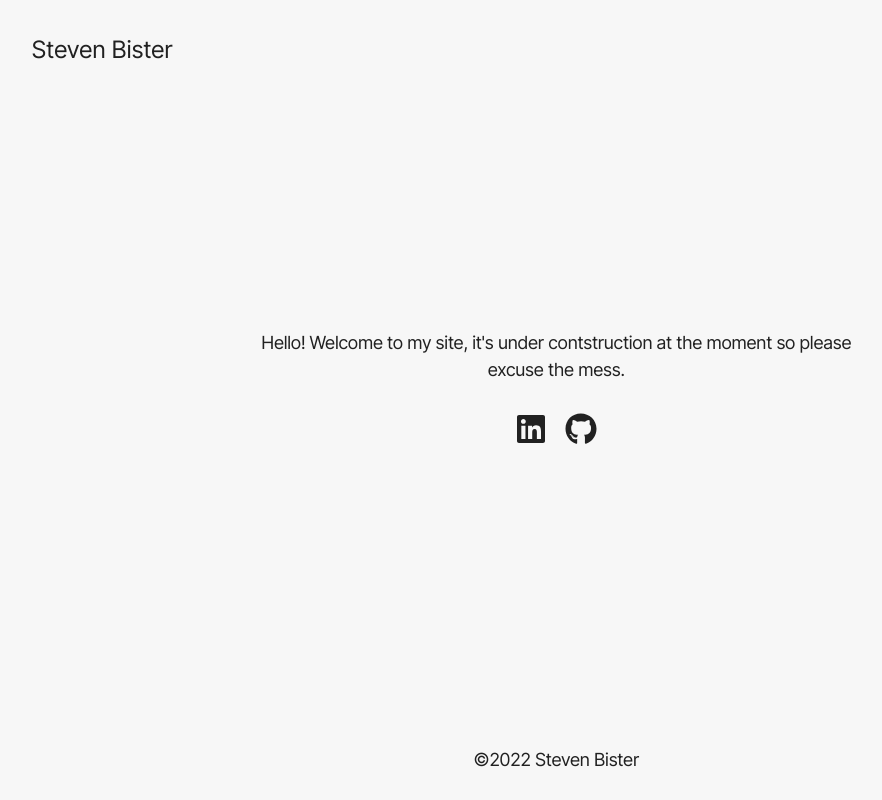
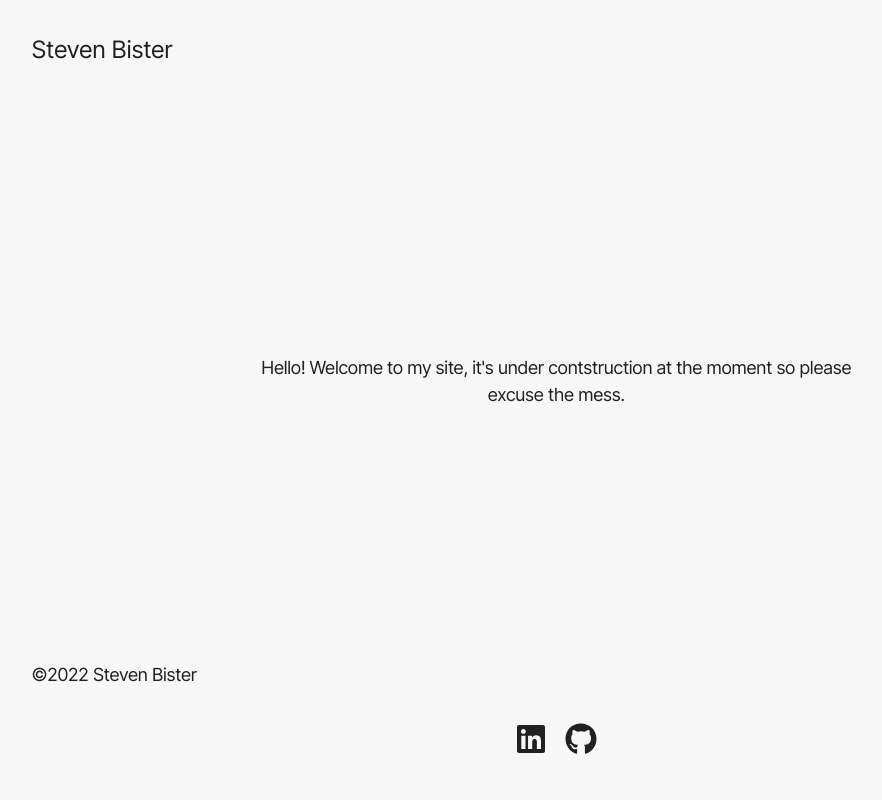
Before and after one commit to stevenbister/stevenbister.com, a Next.js app: page / in a window 1280 px wide. Shown: the whole page, without its empty margins (84-966 px from the left). Built offline with nearby package versions, Linux system fonts and the light colour scheme.

Commit message:
Feat: Move social icons into the footer

```diff
--- a/src/components/Footer.js
+++ b/src/components/Footer.js
@@ -1,12 +1,24 @@
 import CONSTANTS from '@/lib/constants';
+import SocialIcons from './SocialIcons';
 
 const Footer = () => {
-  const { SITE_NAME } = CONSTANTS();
+  const { SITE_NAME, LINKEDIN, GITHUB } = CONSTANTS();
   const year = new Date().getFullYear();
 
   return (
-    <footer className="footer container align-center">
-      &copy;{year} {SITE_NAME}
+    <footer
+      className="container box cluster"
+      style={{ '--cluster-justify': 'space-between' }}
+    >
+      <p>
+        &copy;{year} {SITE_NAME}
+      </p>
+      <SocialIcons
+        links={{
+          LinkedIn: LINKEDIN,
+          GitHub: GITHUB,
+        }}
+      />
     </footer>
   );
 };
--- a/src/components/HomeContent.js
+++ b/src/components/HomeContent.js
@@ -1,12 +1,8 @@
-import SocialIcons from './SocialIcons';
-
-const HomeContent = ({ intro, links }) => {
+const HomeContent = ({ intro }) => {
   return (
-    <div className="container cover">
+    <div className="container box cover">
       <div className="stack align-center">
         <p className="content">{intro}</p>
-
-        <SocialIcons links={links} />
       </div>
     </div>
   );
```
